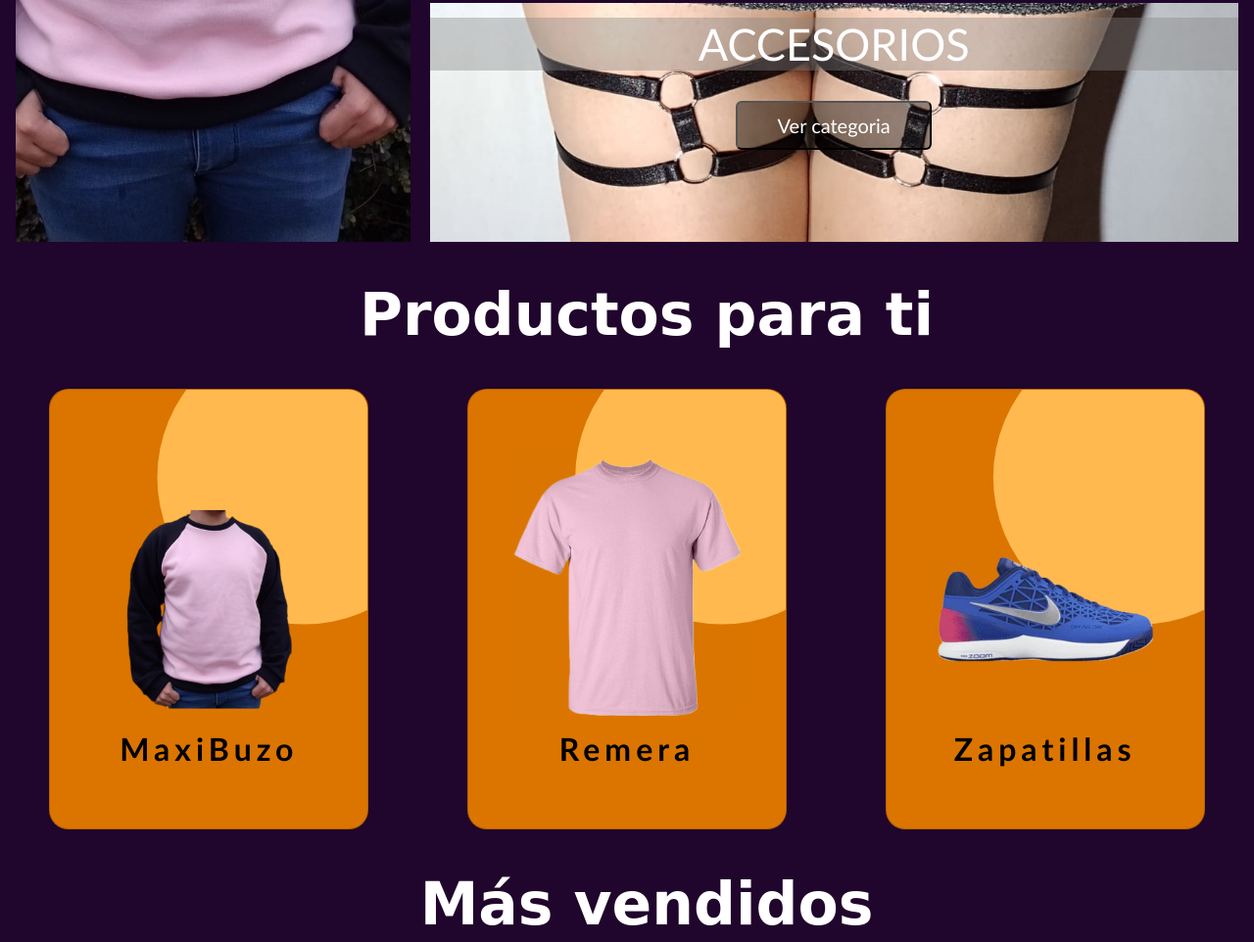
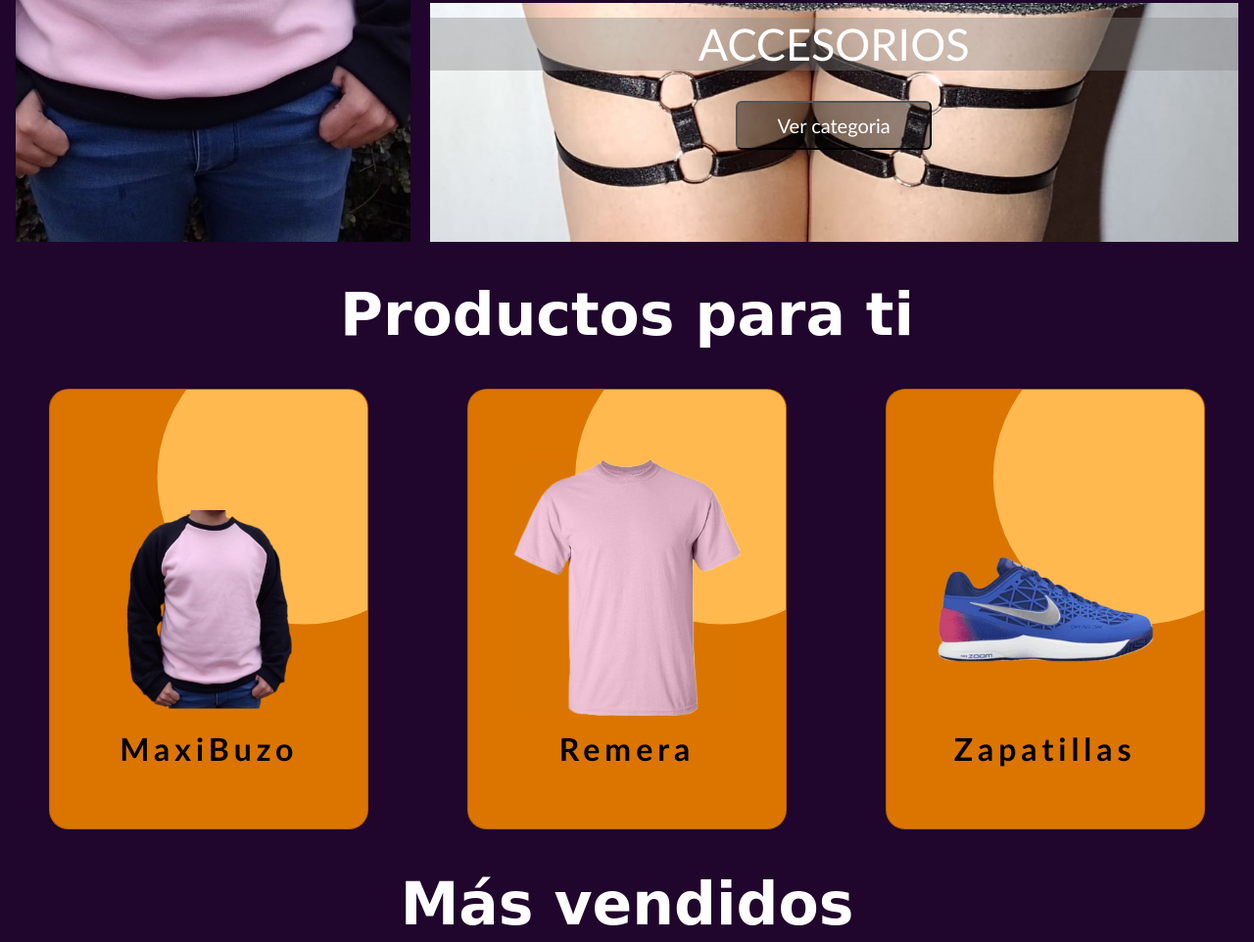
Before and after one commit to Lauta-Vittore/JavaScript_CoderHouse, a website with bundled scripts: page index.html in a window 1280 px wide. Shown: the part 1888-2850 px from the top of the page at 98% size. Built offline with nearby package versions, Linux system fonts and the light colour scheme; no server answers; a web font is replaced by a local one.

Commit message:
listo para entregar

```diff
--- a/index.html
+++ b/index.html
@@ -54,7 +54,7 @@
           <button class="btnCompra"><img src="pic/envio.png" alt="envio" width="40px"> Envíos a todo el país</button>
           <button class="btnCompra"><img src="pic/segura.png" alt="segura" width="40px"> Compra asegurada</button>
         </section>
-        <h3 class="titulo2">Categorias</h3>
+        <h3 class="titulo3">Categorias</h3>
         <section class="categoria" id="categorias">
           <div class="buzos animado animadoD">
             <h4 class="tipoCategoria">BUZOS</h4>
@@ -77,15 +77,15 @@
             <a href="#accesorios"><button class="btnVerCategoria">Ver categoria</button></a>
           </div>
         </section>
-        <h1 class="titulo2" id="paraTi">Productos para ti</h1>
+        <h1 class="titulo3" id="paraTi">Productos para ti</h1>
         <section class="paraTi" id="domParaTi">
           <!-- card de productos en seccion para ti -->
         </section>
-        <h2 class="titulo2" id="masVendidos">Más vendidos</h2>
+        <h2 class="titulo3" id="masVendidos">Más vendidos</h2>
         <section class="paraTi" id="domMasVendido">
           <!-- card de productos en seccion mas vendidos -->
         </section>
-        <h2 class="titulo2" id="productos">Todos los productos</h2>
+        <h2 class="titulo3" id="productos">Todos los productos</h2>
         <section class="seccionProductos" id="domProductos">
             <h1 class="titulo2" id="buzos">Buzos</h1>
           <hr>
--- a/scss/style.scss
+++ b/scss/style.scss
@@ -35,6 +35,14 @@ body{
     #api .comentarios{
         background-color: #20052c;
         color: white;
+    }
+    .titulo3{
+        text-align: center;
+        font-size: 60px;
+        font-weight: 600;
+        font-family: 'Cedarville Cursive', cursive;
+        color: white;
+        margin: 20px;
     }
 }
 @import "nav";
```
Also changed, not shown: css/main.css.
